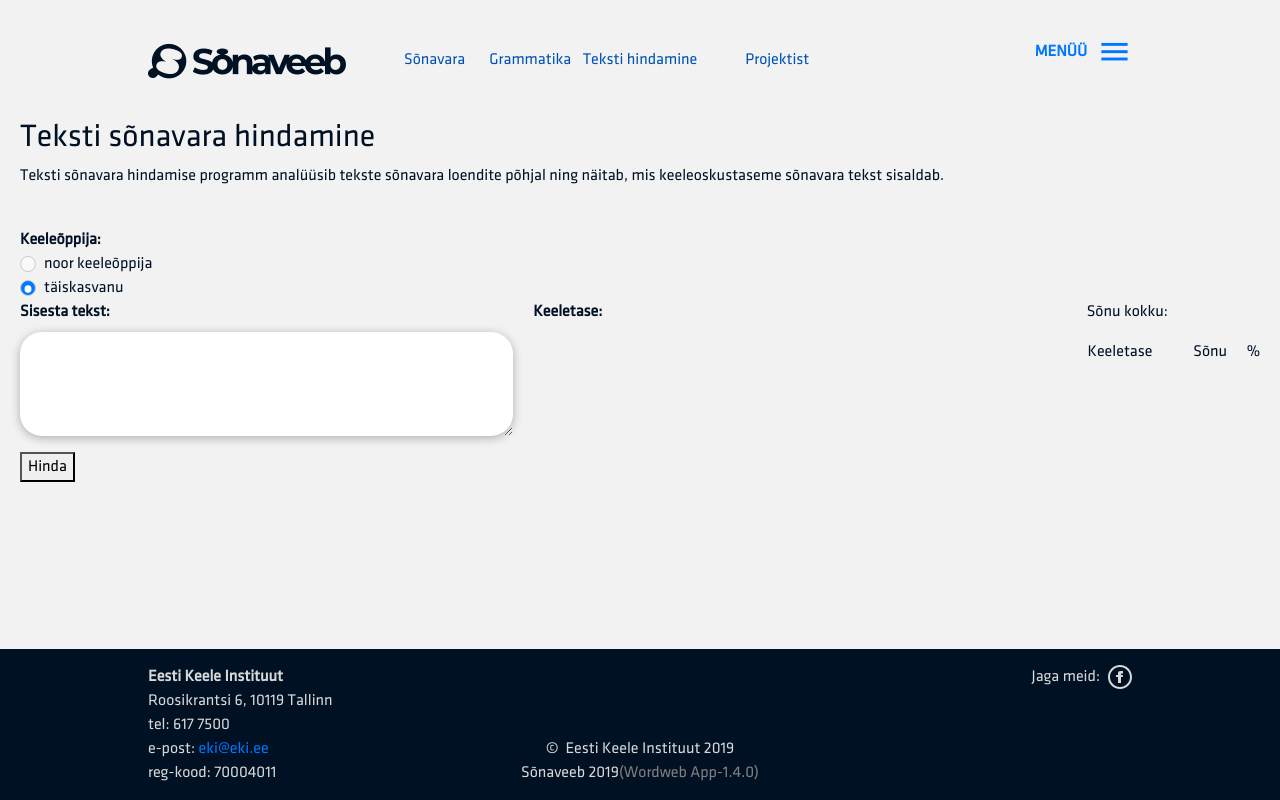
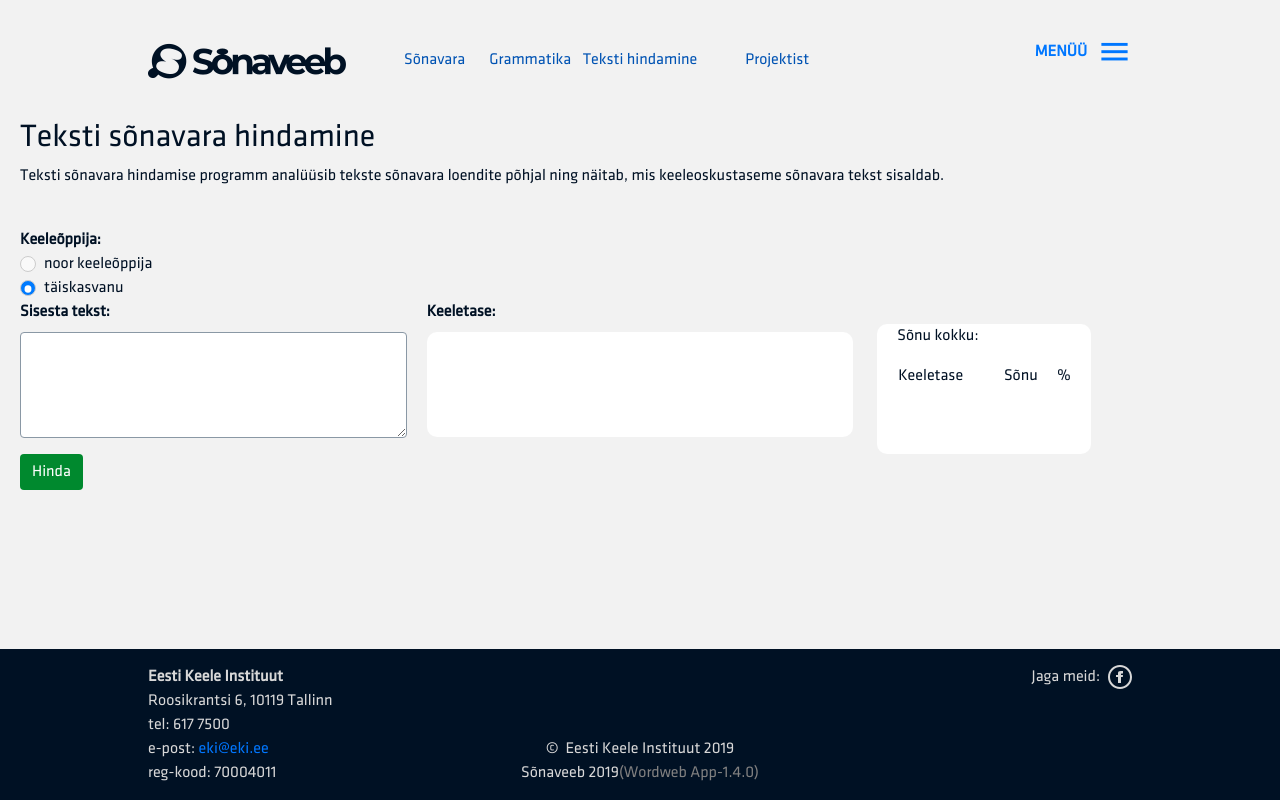
Before and after one commit to keeleinstituut/eki-cefr, an Angular app: page /rating in a window 1280 px wide. Built offline with nearby package versions, Linux system fonts and the light colour scheme.

Commit message:
Add grading words

```diff
--- a/src/app/text-rating/text-rating.component.css
+++ b/src/app/text-rating/text-rating.component.css
@@ -84,3 +84,30 @@
   border-color: transparent;
   border-style: solid;
 }
+
+.btn-submit {
+  display: inline-block;
+  text-transform: none;
+  font-weight: 400;
+  text-align: center;
+  white-space: nowrap;
+  vertical-align: middle;
+  -webkit-user-select: none;
+  -moz-user-select: none;
+  -ms-user-select: none;
+  user-select: none;
+  padding: .375rem .75rem;
+  font-size: 1rem;
+  line-height: 1.5;
+  border-radius: .25rem;
+  transition: color .15s ease-in-out, background-color .15s ease-in-out, border-color .15s ease-in-out, box-shadow .15s ease-in-out;
+  color: #fff;
+  background-color: #00892E;
+  border-color: #00892E;
+}
+
+.text-bg-white {
+  background: #FFFFFF;
+  border-radius: 10px;
+  min-height: 105px;
+}
--- a/src/app/text-rating/text-rating.component.html
+++ b/src/app/text-rating/text-rating.component.html
@@ -19,19 +19,19 @@
     </div>
   </div>
   <div class="row">
-    <div class="col-5">
+    <div class="col-4">
       <div class="form-group">
         <label for="exampleFormControlTextarea1"><b>Sisesta tekst:</b></label>
         <textarea class="form-control" formControlName="text" id="exampleFormControlTextarea1" rows="4"></textarea>
       </div>
     </div>
-    <div class="col-5">
+    <div class="col-4">
       <div class="form-group">
         <div class="row">
           <label for="exampleFormControlTextarea2"><b>Keeletase:</b></label>
 
           <div  formArrayName="lang" *ngFor="let lang of form.controls.lang.controls; let i = index">
-          <div class="custom-control custom-checkbox">
+          <div class="custom-control custom-checkbox pr-2">
             <input class="custom-control-input" type="checkbox" [formControlName]="i"
                    [id]="i" (change)="wordColor(levels[i], lang.value)">
             <label class="color-{{levels[i]}} custom-control-label" [for]="i">
@@ -40,15 +40,15 @@
           </div>
           </div>
         </div>
-        <div class="row">
+        <div class="row text-bg-white">
           <div class="pr-2" id="exampleFormControlTextarea2" *ngFor="let word of this.resultData; let i = index">
-            <p [ngClass]="colors(word.level)" ngbPopover="{{word.pos}}"
-               triggers="manual" #p="ngbPopover" (click)="p.open()" >{{word.lemma}}</p>
+            <p [ngClass]="colors(word.level)" ngbPopover="{{word.pos_text}}"
+               triggers="manual" #p="ngbPopover" (click)="p.open()" >{{word.token}}</p>
           </div>
         </div>
       </div>
     </div>
-    <div class="col-2">
+    <div class="col-2 mt-4 ml-4 text-bg-white">
         <p>Sõnu kokku: {{wordCount}}</p>
         <div class="row">
           <div class="col-6 text-center">
@@ -74,6 +74,6 @@
       </div>
     </div>
   </div>
-  <button (click)="getData()">Hinda</button>
+  <button class="btn btn-submit" (click)="getData()">Hinda</button>
   </form>
 </div>
--- a/src/app/text-rating/text-rating.component.ts
+++ b/src/app/text-rating/text-rating.component.ts
@@ -26,6 +26,8 @@ export class TextRatingComponent implements OnInit {
 
   ngOnInit() {
   }
+
+
 
   getData() {
     this.service.getLevels(this.form.value.list).subscribe((data: any) => {
@@ -57,14 +59,13 @@ export class TextRatingComponent implements OnInit {
       this.notAllowed = this.notAllowed.filter(item => item !== level);
     }
   }
+
   colors(level): string {
-
     for (const color of this.notAllowed) {
       if (color === level) {
         return '';
       }
     }
-
     return 'color-' + level;
   }
 
--- a/src/app/vocabulary-list/vocabulary-list.component.html
+++ b/src/app/vocabulary-list/vocabulary-list.component.html
@@ -1,4 +1,4 @@
-<div class="container">
+<div class="container-fluid">
   <div class="row pt-4">
       <form class="col-4" [formGroup]="form">
       <div class="row">
--- a/src/app/vocabulary/vocabulary.component.html
+++ b/src/app/vocabulary/vocabulary.component.html
@@ -1,4 +1,4 @@
-<div class="container">
+<div class="container-fluid">
   <div class="row pt-4">
     <div class="col-4">
       <input id="search" type="text" [(ngModel)]="searchWord">
--- a/src/styles.css
+++ b/src/styles.css
@@ -21,27 +21,60 @@
   background-size: 50% 50%;
 }
 
+.form-control {
+  display: block;
+  width: 100%;
+  padding: .375rem .75rem;
+  font-size: 1rem;
+  line-height: 1.5;
+  color: #5D606E;
+  background-color: #fff;
+  background-clip: padding-box;
+  border: 1px solid #8A98A5;
+  border-radius: .25rem;
+  transition: border-color .15s ease-in-out,box-shadow .15s ease-in-out;
+  box-shadow: none;
+}
+.form-control:focus {
+  color: #5D606E;
+  background-color: #fff;
+  border-color: #8A98A5;
+  box-shadow: none;
+}
+
 .color-A1{
   background: #A0DCF8;
   border-radius: 6px;
+  padding-left: 4px;
+  padding-right: 4px;
 }
 .color-A2{
   background: #A9EBB4;
   border-radius: 6px;
+  padding-left: 4px;
+  padding-right: 4px;
 }
 .color-B1{
   background: #E8CBF3;
   border-radius: 6px;
+  padding-left: 4px;
+  padding-right: 4px;
 }
 .color-B2{
   background: #FFDD75;
   border-radius: 6px;
+  padding-left: 4px;
+  padding-right: 4px;
 }
 .color-C1{
   background: #FFB9B9;
   border-radius: 6px;
+  padding-left: 4px;
+  padding-right: 4px;
 }
 .color-eelA1{
   background: #D3DBE4;
   border-radius: 6px;
+  padding-left: 4px;
+  padding-right: 4px;
 }
```
